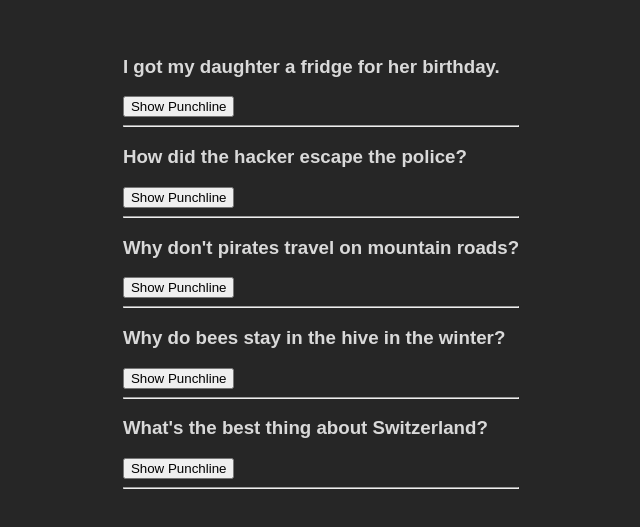
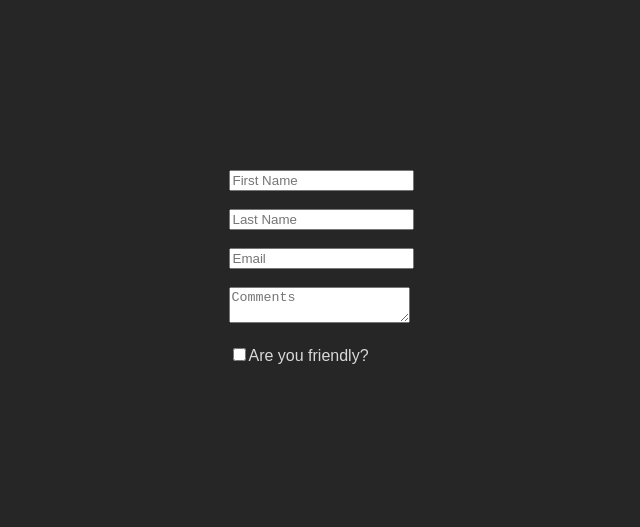
Before and after one commit to ayobanwo/demoproject, a React (Create React App) app: page / in a window 1280 px wide. Shown: the part 133-660 px from the top of the page, without its empty margins (319-959 px from the left). Built offline with nearby package versions, Linux system fonts and the light colour scheme.

Commit message:
Controlled Forms

```diff
--- a/src/App.js
+++ b/src/App.js
@@ -1,5 +1,6 @@
 import Box from './Box/Box';
 import Counter from './Counter/Counter';
+import Form from './Form/Form';
 import JohnState from './JohnState/JohnState';
 import JokeApp from './JokeApp/JokeApp';
 import MemeGen from './MemeGen/MemeGen';
@@ -10,7 +11,8 @@ function App() {
 		// <Counter />
 		// <JohnState />
 		// <Box />
-		<JokeApp />
+		// <JokeApp />
+		<Form />
 	);
 }
 
--- /dev/null
+++ b/src/Form/Form.jsx
@@ -0,0 +1,52 @@
+import React from "react"
+
+export default function Form() {
+    const [formData, setFormData] = React.useState({firstName: "", lastName: "", email: "", comments: "", isFriendly: true})
+
+    console.log(formData)
+
+    function handleChange(event) {
+
+        const {name, value, checked, type} = event.target
+        setFormData( prevFormData => {
+            return {
+                ...prevFormData,
+                [name]: type === "checkbox" ? checked : value
+            }
+        })
+    }
+
+    return (
+        <form>
+            <input
+                type="text"
+                placeholder="First Name"
+                onChange={handleChange}
+                name="firstName"
+                value={formData.firstName}
+            /> <br/><br/>
+            <input
+                type="text"
+                placeholder="Last Name"
+                onChange={handleChange}
+                name="lastName"
+                value={formData.lastName}
+            /> <br/><br/>
+            <input
+                type="email"
+                placeholder="Email"
+                onChange={handleChange}
+                name="email"
+                value={formData.email}
+            />
+            <br/><br/>
+            <textarea value={formData.comments} name="comments" onChange={handleChange} placeholder="Comments" />
+            <br/><br/>
+            <input
+                type="checkbox"
+                id="isFriendly"
+            />
+            <label htmlFor="isFriendly">Are you friendly?</label>
+        </form>
+    )
+}
```
